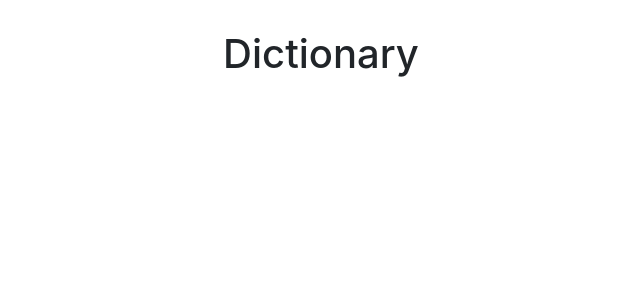
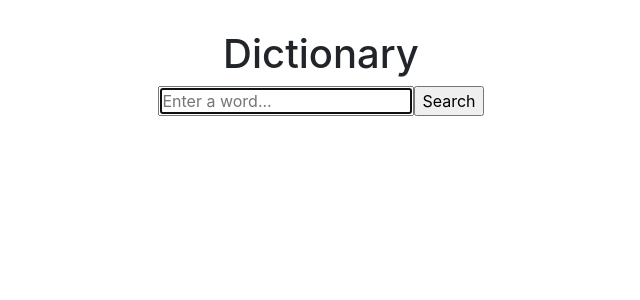
Before and after one commit to annesura/react-dictionary-project, a React (Create React App) app: page / in a window 1280 px wide. Shown: the top 300 px of the page, without its empty margins (319-959 px from the left). Built offline with nearby package versions, Linux system fonts and the light colour scheme.

Commit message:
Created component for Dictionary form

```diff
--- a/src/App.js
+++ b/src/App.js
@@ -1,11 +1,15 @@
 import './App.css';
+import Dictionary from "./Dictionary.js";
 
 export default function App() {
   return (
     <div className="App">
+      <div className="container">
       <header className="App-header">
         <h1>Dictionary</h1>
+        <Dictionary />
       </header>
+      </div>
     </div>
   );
 }
--- /dev/null
+++ b/src/Dictionary.js
@@ -0,0 +1,24 @@
+import React, { useState } from "react";
+import "./Dictionary.css";
+
+export default function Dictionary() {
+    let [word, getWord] = useState("");
+
+    function search(event){
+        event.preventDefault();
+        alert(`Searching for ${word}`);
+    }
+
+    function handleWordChange(event) {
+        getWord(event.target.value);
+    }
+
+    return (
+        <div className="Dictionary">
+            <form onSubmit={search}>
+                <input type="search" autoFocus={true} placeholder="Enter a word..." onChange={handleWordChange} />
+                <input type="submit" value="Search" />
+            </form>
+        </div>
+    )
+}
```
Also changed, not shown: src/Dictionary.css (added).
